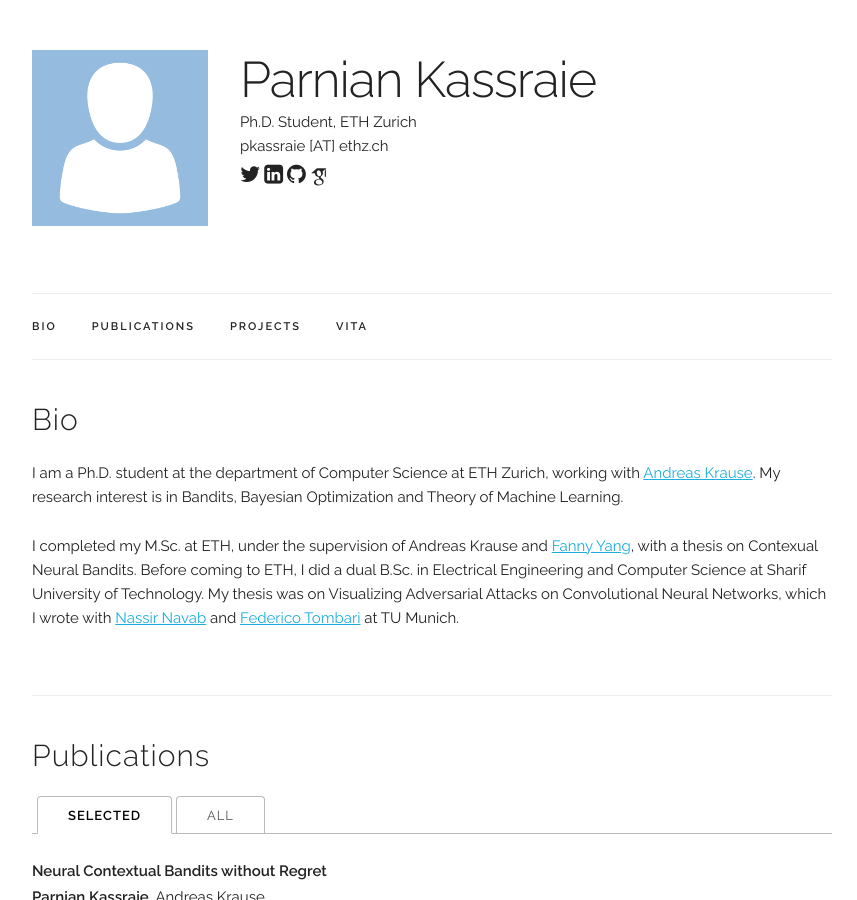
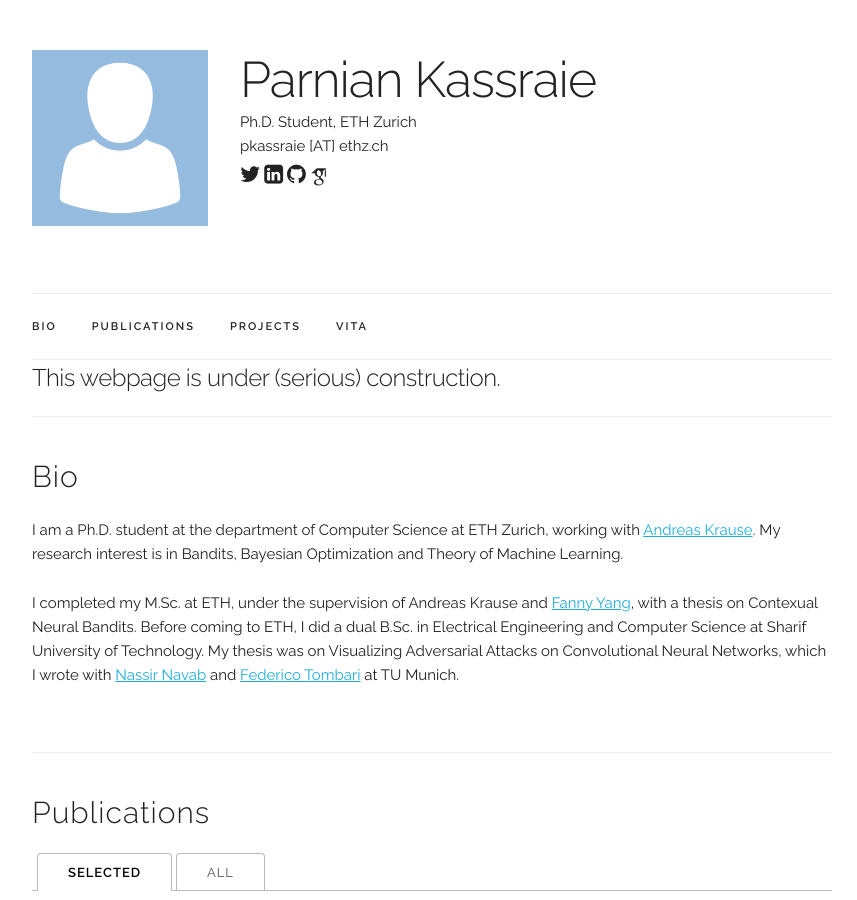
Before and after one commit to pkassraie/pkassraie.github.io, a Jekyll site: the page built from index.html, in a window 1280 px wide and 900 px high. Shown: the whole window, without its empty margins (208-1065 px from the left). Built offline with Jekyll 4.4.1, drawn with Linux system fonts in a browser that asks for light colours; some web fonts are replaced.

Commit message:
add construction msg

```diff
--- a/index.html
+++ b/index.html
@@ -3,6 +3,10 @@ layout: default
 title: Home
 ---
 <!-- ========== BIO ========== -->
+<h5>
+  This webpage is under (serious) construction.
+  </h5>
+
 <div class="docs-section" id="bio">
   <h4>Bio</h4>
   <p>
@@ -14,6 +18,7 @@ title: Home
   I completed my M.Sc. at ETH, under the supervision of Andreas Krause and <a href="http://fanny-yang.de/" target="_blank">Fanny Yang</a>, with a thesis on Contexual Neural Bandits.
   Before coming to ETH, I did a dual B.Sc. in Electrical Engineering and Computer Science at Sharif University of Technology. My thesis was on Visualizing Adversarial Attacks on Convolutional Neural Networks, which I wrote with <a href="http://campar.in.tum.de/Main/NassirNavabCv" target="_blank">Nassir Navab</a> and <a href="https://research.google/people/FedericoTombari/" target="_blank">Federico Tombari</a> at TU Munich.
   </p>
+
 </div>
 
 
```
